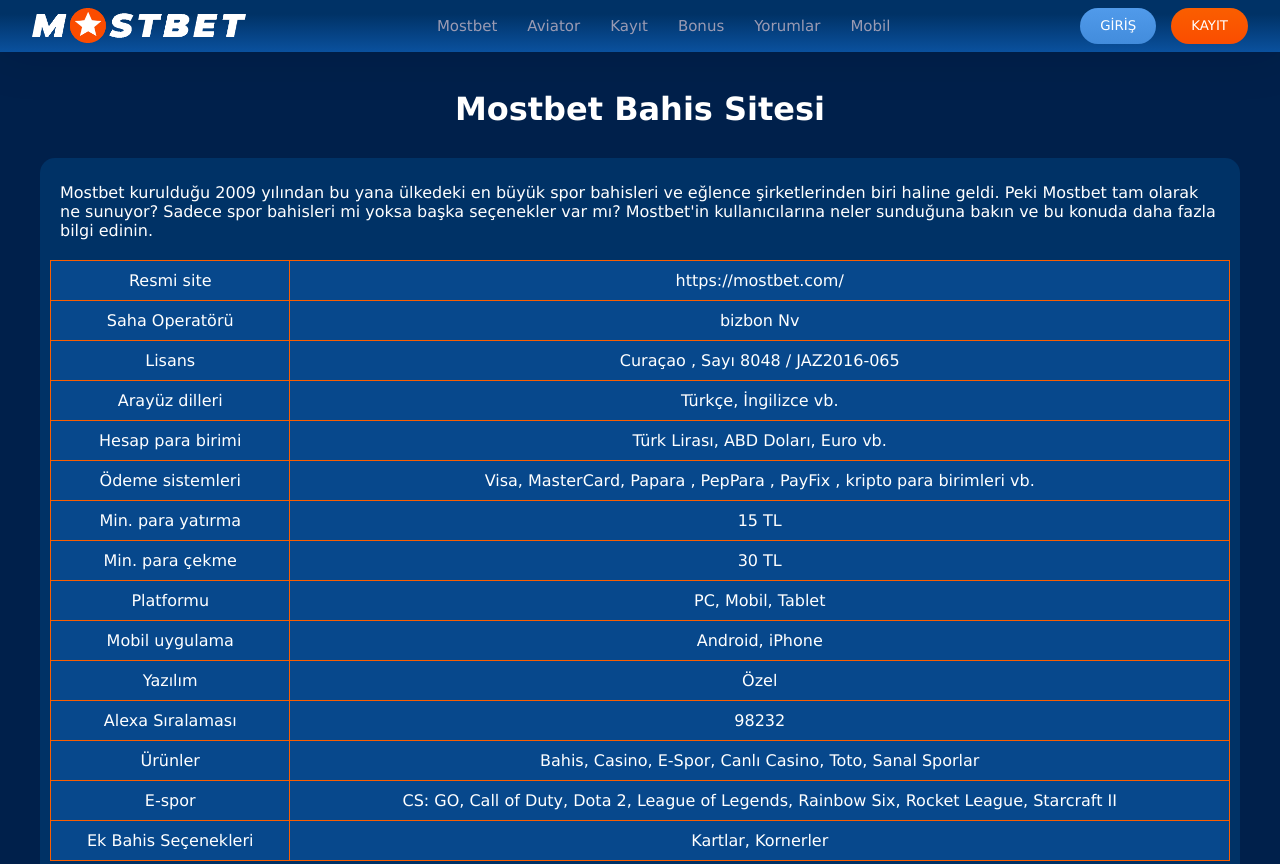
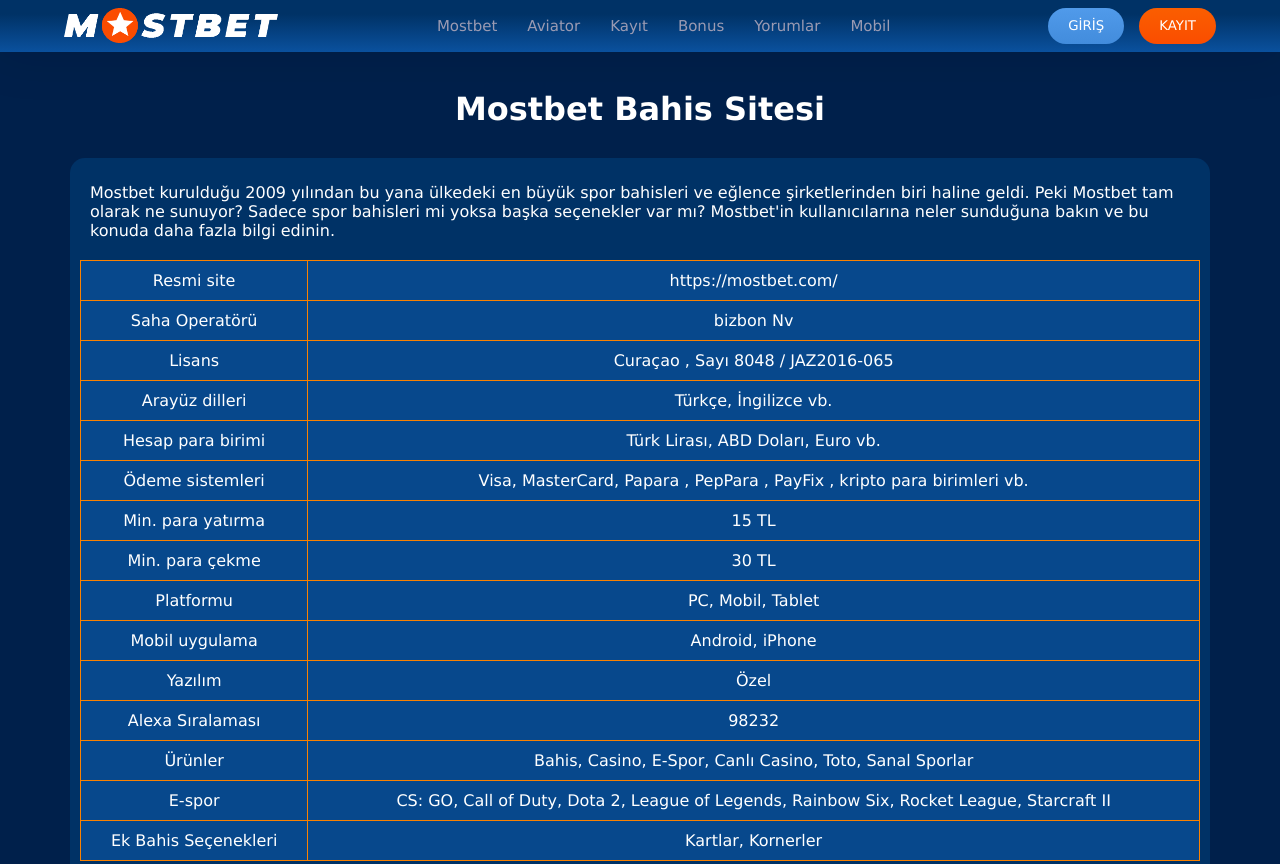
Before and after one commit to vladyslav78292/mostbet, a website built with Parcel: page src/index.html in a window 1280 px wide. Shown: the top 864 px of the page. Built offline with nearby package versions, Linux system fonts and the light colour scheme.

Commit message:
solution

```diff
--- a/src/styles/style.css
+++ b/src/styles/style.css
@@ -48,7 +48,7 @@
 }
 
 .wrapper {
-  width: 95%;
+  width: 90%;
   margin: 0 auto;
   display: flex;
   align-items: center;
@@ -147,7 +147,7 @@
   border-radius: 15px;
   margin-bottom: 20px;
   padding: 10px;
-  width: 100%;
+  width: 95%;
 }
 
 section {
@@ -160,9 +160,10 @@
   border-collapse: collapse;
   margin: 20px 0;
 }
+
 table td {
   text-align:center;
-  border: 1px solid #fa5e00;
+  border: 1px solid #FA8100;
   padding:10px;
 }
 
```
